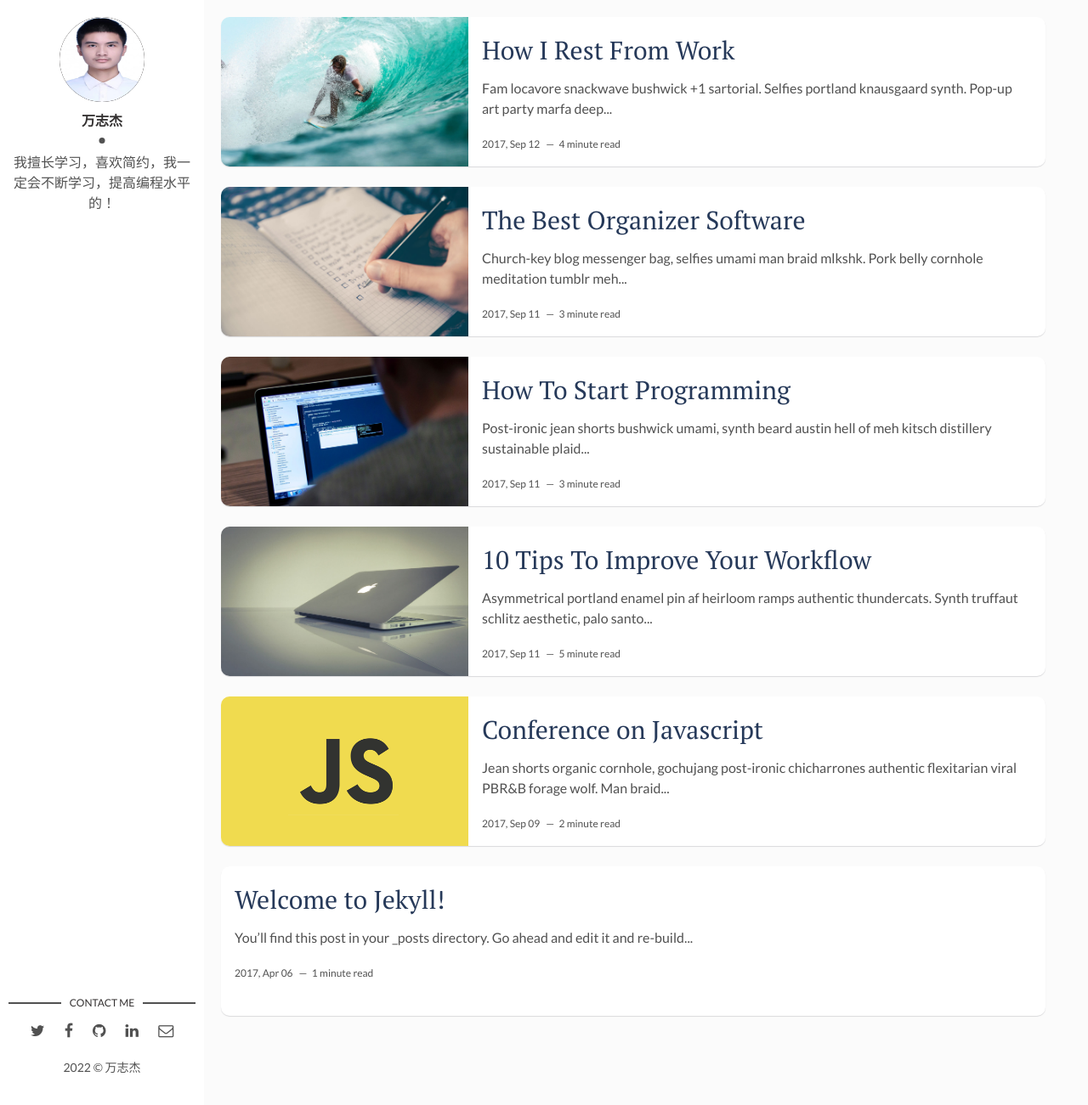
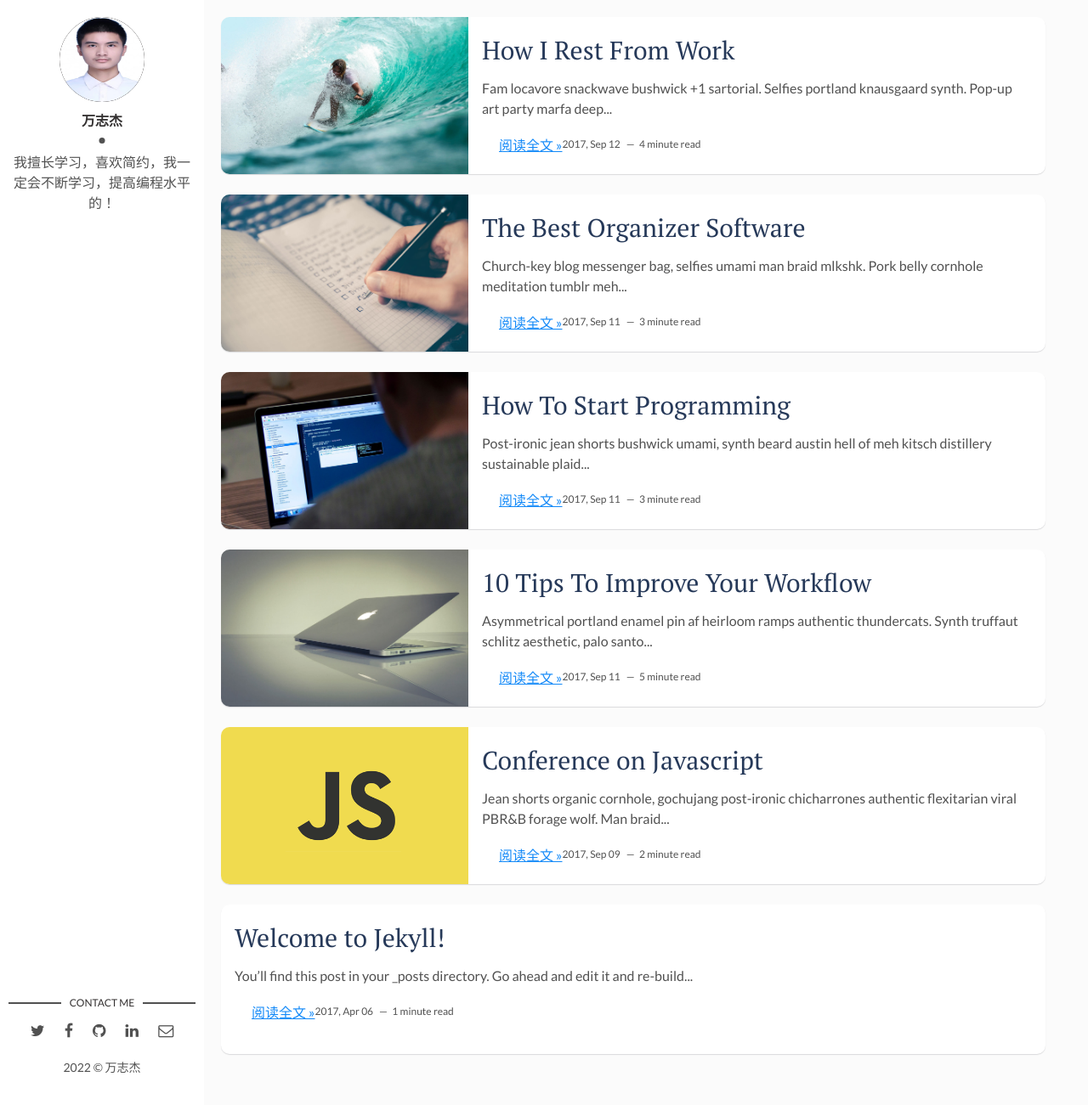
Before and after one commit to 19991010wan/19991010wan-Blog, a Jekyll site: the page built from index.html, in a window 1280 px wide and 1301 px high. Shown: the whole window at 85% size. Built offline with Jekyll 4.4.1, drawn with Linux system fonts in a browser that asks for light colours; the list of posts is cut into pages by our own code.

Commit message:
update index

```diff
--- a/index.html
+++ b/index.html
@@ -12,6 +12,9 @@ layout: main
     <p>{{ post.content | strip_html | truncatewords: 15 }}</p>
     <span class="post-date">{{post.date | date: '%Y, %b %d'}}&nbsp;&nbsp;&nbsp;—&nbsp;</span>
     <span class="post-words">{% capture words %}{{ post.content | number_of_words }}{% endcapture %}{% unless words contains "-" %}{{ words | plus: 250 | divided_by: 250 | append: " minute read" }}{% endunless %}</span>
+    <div class = "post-list-small-mate">
+      <a class="btn-border-small" href="{{post.url | prepend: site.baseurl}}">阅读全文 » </a>
+    </div>
   </div>
 </article>
 {% endfor %}
```
